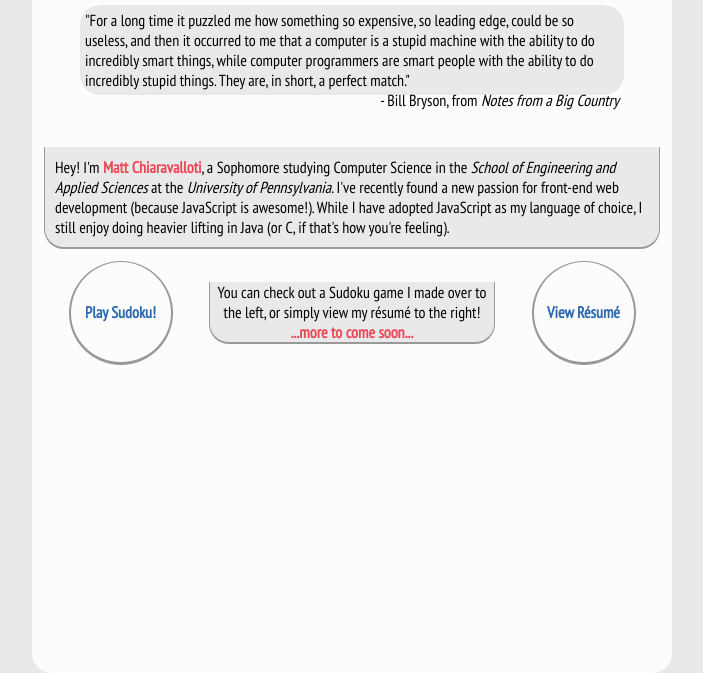
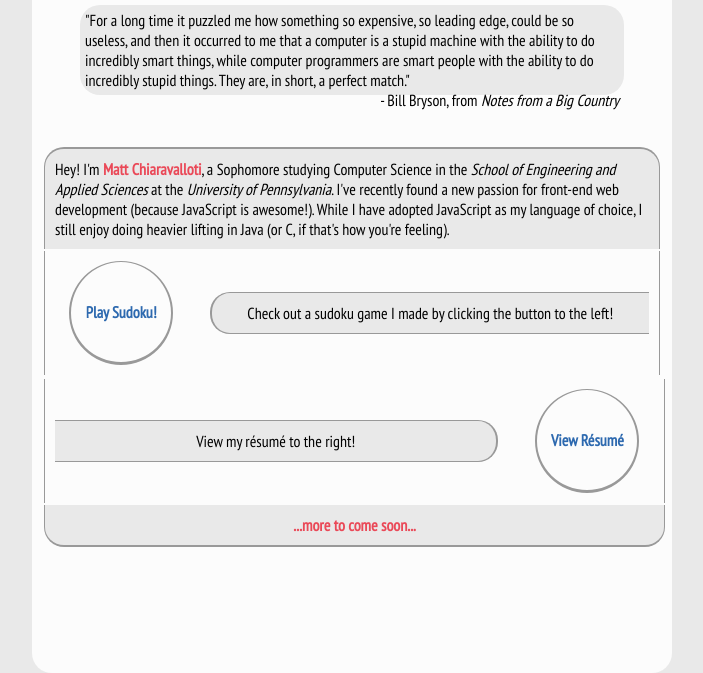
Before and after one commit to mattChiaravalloti/mattChiaravalloti.github.io, a plain HTML site: page index.html in a window 1280 px wide. Shown: the part 135-808 px from the top of the page, without its empty margins (288-991 px from the left). Drawn offline with Linux system fonts and the light colour scheme.

Commit message:
update table layout

```diff
--- a/index.html
+++ b/index.html
@@ -33,28 +33,36 @@
 			</div>
 			<table class='main'>
 				<tr>
-					<td colspan='3' class='summary'>
+					<td colspan='2' class='summary'>
 						Hey!  I'm <span>Matt Chiaravalloti</span>, a Sophomore studying Computer Science in the <em>School of Engineering and Applied Sciences</em> at the <em>University of Pennsylvania</em>.  I've recently found a new passion for front-end web development (because JavaScript is awesome!).  While I have adopted JavaScript as my language of choice, I still enjoy doing heavier lifting in Java (or C, if that's how you're feeling).
 					</td>
 				</tr>
 				<tr>
-					<td>
+					<td class='left'>
 						<div class='table-links'>
 							<p><a class='text-link' href="/sudoku/index.html">Play Sudoku!</a></p>
 						</div>
 					</td>
-					<td class='link-description'>
-						<p class='summary'>You can check out a Sudoku game I made over to the left, or simply view my r&eacute;sum&eacute; to the right!
-							<br>
-							<span>...more to come soon...<span>
+					<td class='link-description right'>
+						<p class='summary-right'>Check out a sudoku game I made by clicking the button to the left!
 						</p>
 					</td>
-					<td>
+				</tr>
+			</table>
+			<table class='main2'>
+				<tr>
+					<td class='link-description left'>
+						<p class='summary-left'>View my r&eacute;sum&eacute; to the right!</p>
+					</td>
+					<td class='right'>
 						<div class='table-links'>
 							<p><a class='text-link' href="resume.pdf">View R&eacute;sum&eacute;</a></p>
 						</div>
 					</td>
 				</tr>
+				<tr>
+					<td colspan='2' class='summary-soon'><span>...more to come soon...<span></td>
+				</tr>
 			</table>
 		</div>
 	</body>
--- a/stylesheet.css
+++ b/stylesheet.css
@@ -89,11 +89,16 @@ hr {
 	margin: 50px 10px 0px 10px;
 }
 
+.main2 {
+	width: 97.7%;
+	margin: 0px 10px 50px 10px;
+}
+
 .summary {
 	background-color: #e9e9e9;
-	border-bottom-right-radius: 20px;
-	border-bottom-left-radius: 20px;
-	border-bottom: 2px solid #999999;
+	border-top-right-radius: 20px;
+	border-top-left-radius: 20px;
+	border-top: 2px solid #999999;
 	border-left: 1px solid #999999;
 	border-right: 1px solid #999999;
 }
@@ -120,14 +125,54 @@ td {
 }
 
 .link-description {
-	width: 50%;
+	width: 75%;
 	text-align: center;
+}
+
+.right {
+	border-right: 1px solid #999999;
+}
+
+.left {
+	border-left: 1px solid #999999;
+}
+
+.summary-left {
+	background-color: #e9e9e9;
+	border-bottom-right-radius: 20px;
+	border-top-right-radius: 20px;
+	border-bottom: 1px solid #999999;
+	border-top: 1px solid #999999;
+	border-right: 2px solid #999999;
+	padding: 10px;
+}
+
+.summary-right {
+	background-color: #e9e9e9;
+	border-top-left-radius: 20px;
+	border-bottom-left-radius: 20px;
+	border-bottom: 1px solid #999999;
+	border-left: 2px solid #999999;
+	border-top: 1px solid #999999;
+	padding: 10px;
 }
 
 td div p {
 	margin-top: 40px;
 }
 
-td p span {
+.summary-soon {
+	text-align: center;
 	cursor: default;
+	background-color: #e9e9e9;
+	border-bottom-right-radius: 20px;
+	border-bottom-left-radius: 20px;
+	border-bottom: 2px solid #999999;
+	border-left: 1px solid #999999;
+	border-right: 1px solid #999999;
 }
+
+.summary-soon span {
+	font-weight: bold;
+	color: #ea4958;
+}
```
